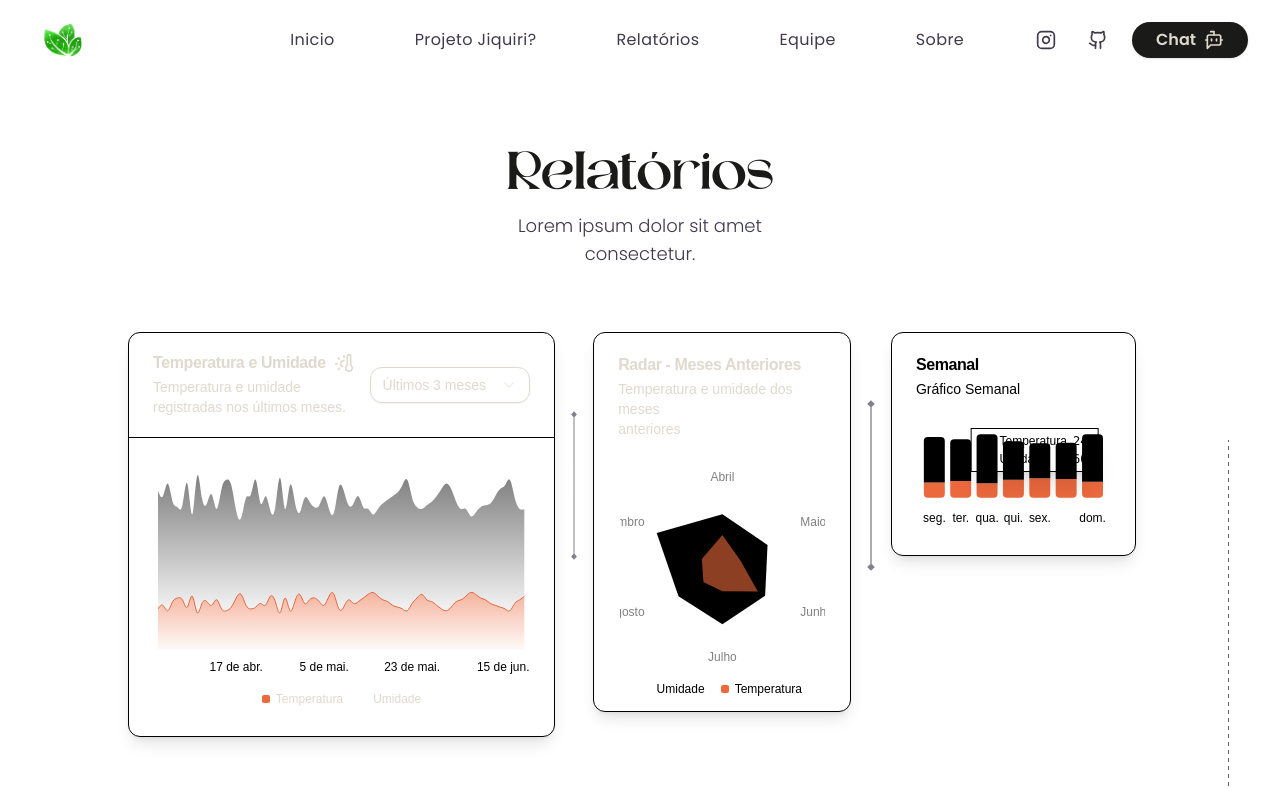
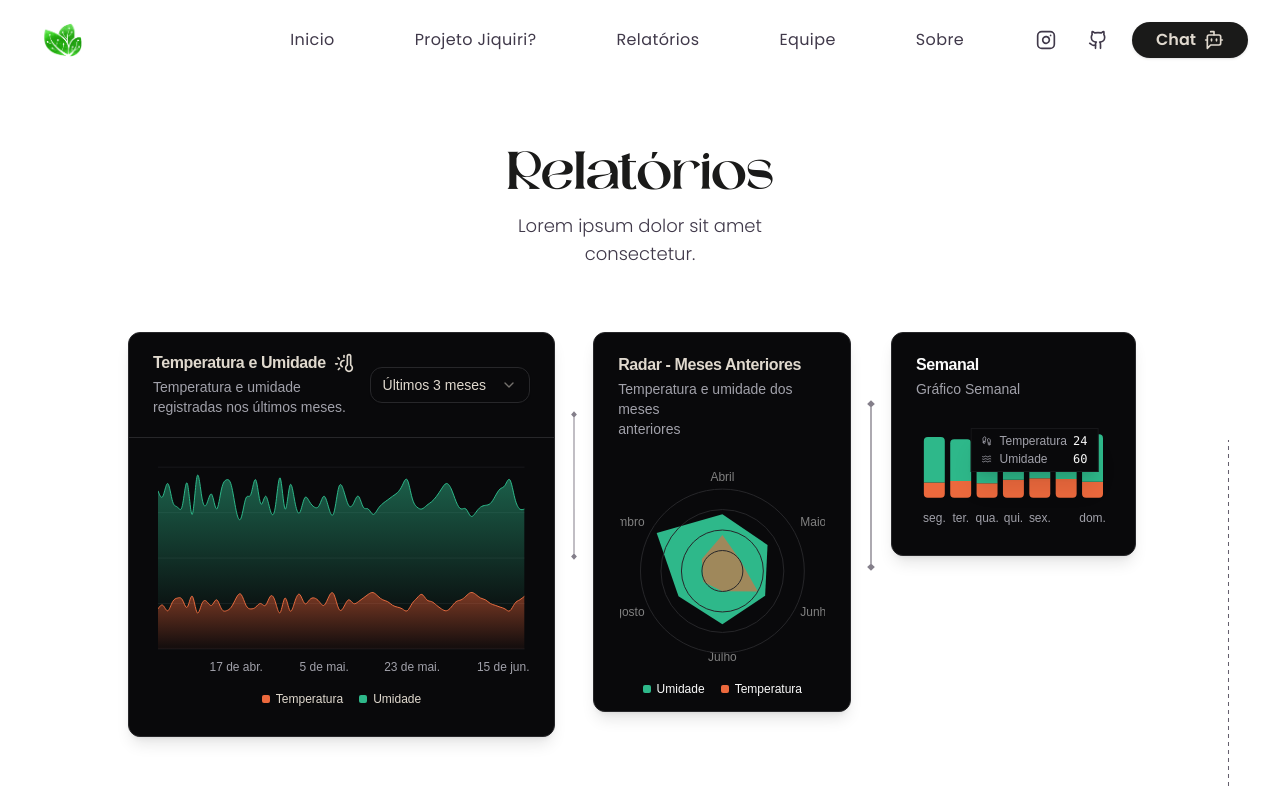
Before and after one commit to Projeto-Jiquiri/jiquiri-front, a Next.js app: page /relatorios in a window 1280 px wide. Shown: the top 788 px of the page. Built offline with nearby package versions, Linux system fonts and the light colour scheme.

Commit message:
Enhance global styles with Tailwind CSS v4 compatibility and add dark mode support

```diff
--- a/src/app/globals.css
+++ b/src/app/globals.css
@@ -1,5 +1,6 @@
 @import 'tailwindcss';
 
+@custom-variant dark (&:is(.dark *));
 
 @theme {
   --color-Light_Green_Jiquiri: #859f3d;
@@ -52,23 +53,108 @@
   --radius-sm: calc(var(--radius) - 4px);
 }
 
+/*
+  The default border color has changed to `currentColor` in Tailwind CSS v4,
+  so we've added these compatibility styles to make sure everything still
+  looks the same as it did with Tailwind CSS v3.
 
-body {
+  If we ever want to remove these styles, we need to add an explicit border
+  color utility to any element that depends on these defaults.
+*/
+@layer base {
+  *,
+  ::after,
+  ::before,
+  ::backdrop,
+  ::file-selector-button {
+    border-color: var(--color-gray-200, currentColor);
+  }
+}
+
+@layer utilities {
+  body {
     background-color: var(--background);
     font-family: Arial, Helvetica, sans-serif;
   }
 
-html {
+  html {
     scroll-behavior: smooth;
   }
 
-.hover-card {
+  .hover-card {
     transition: transform 0.2s ease;
   }
 
-.hover-card:hover {
+  .hover-card:hover {
     transform: scale(1.05);
   }
+}
+
+@layer base {
+  :root {
+    --background: 240 10% 3.9%;
+    --foreground: 0 0% 98%;
+    --card: 240 10% 3.9%;
+    --card-foreground: 0 0% 98%;
+    --popover: 240 10% 3.9%;
+    --popover-foreground: 0 0% 98%;
+    --primary: 0 0% 98%;
+    --primary-foreground: 240 5.9% 10%;
+    --secondary: 240 3.7% 15.9%;
+    --secondary-foreground: 0 0% 98%;
+    --muted: 240 3.7% 15.9%;
+    --muted-foreground: 240 5% 64.9%;
+    --accent: 240 3.7% 15.9%;
+    --accent-foreground: 0 0% 98%;
+    --destructive: 0 62.8% 30.6%;
+    --destructive-foreground: 0 0% 98%;
+    --border: 240 3.7% 15.9%;
+    --input: 240 3.7% 15.9%;
+    --ring: 240 4.9% 83.9%;
+    --chart-1: 220 70% 50%;
+    --chart-2: 160 60% 45%;
+    --chart-3: 30 80% 55%;
+    --chart-4: 280 65% 60%;
+    --chart-5: 340 75% 55%;
+  }
+
+  .dark {
+    --background: 240 10% 3.9%;
+    --foreground: 0 0% 98%;
+    --card: 240 10% 3.9%;
+    --card-foreground: 0 0% 98%;
+    --popover: 240 10% 3.9%;
+    --popover-foreground: 0 0% 98%;
+    --primary: 0 0% 98%;
+    --primary-foreground: 240 5.9% 10%;
+    --secondary: 240 3.7% 15.9%;
+    --secondary-foreground: 0 0% 98%;
+    --muted: 240 3.7% 15.9%;
+    --muted-foreground: 240 5% 64.9%;
+    --accent: 240 3.7% 15.9%;
+    --accent-foreground: 0 0% 98%;
+    --destructive: 0 62.8% 30.6%;
+    --destructive-foreground: 0 0% 98%;
+    --border: 240 3.7% 15.9%;
+    --input: 240 3.7% 15.9%;
+    --ring: 240 4.9% 83.9%;
+    --chart-1: 220 70% 50%;
+    --chart-2: 160 60% 45%;
+    --chart-3: 30 80% 55%;
+    --chart-4: 280 65% 60%;
+    --chart-5: 340 75% 55%;
+    }
+}
+
+@layer base {
+  * {
+    @apply border-border;
+  }
+  body {
+    @apply bg-background text-foreground;
+  }
+}
+
 
 ::selection {
   background-color: #859F3D;
```
